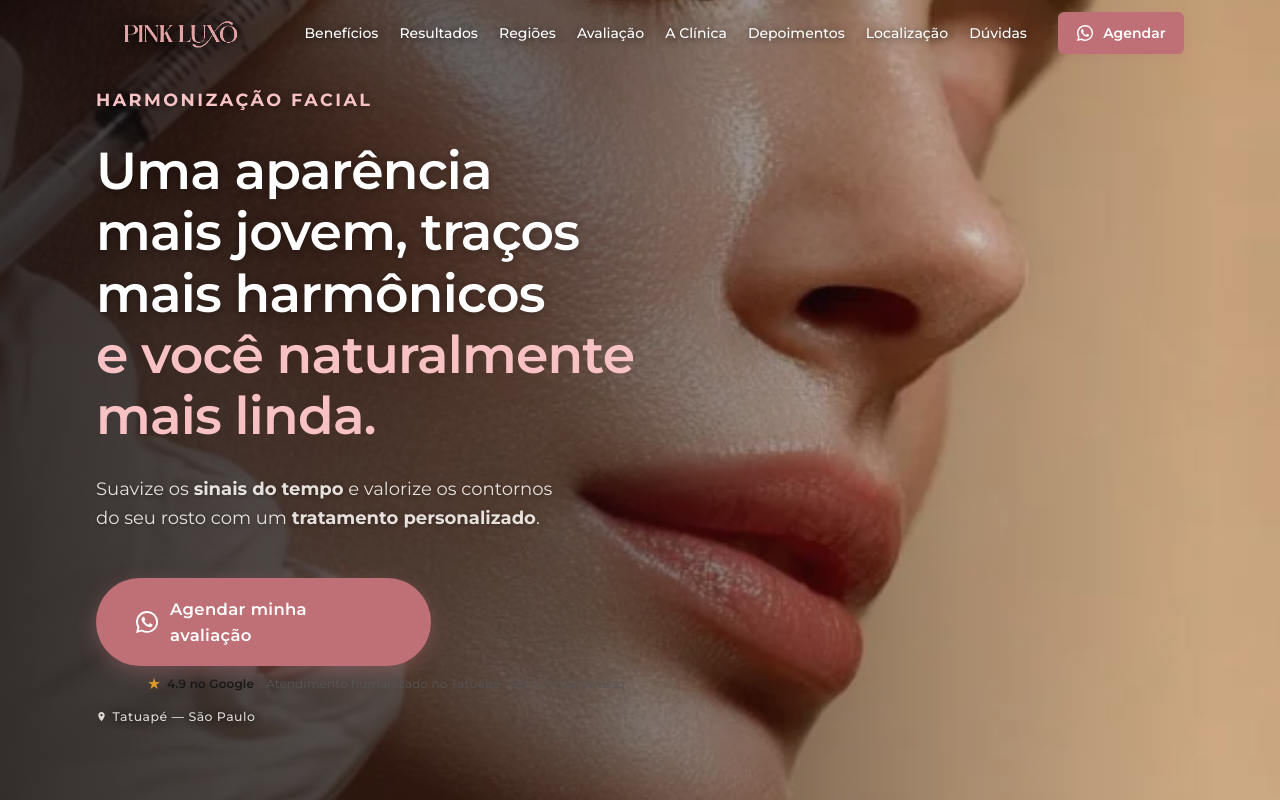
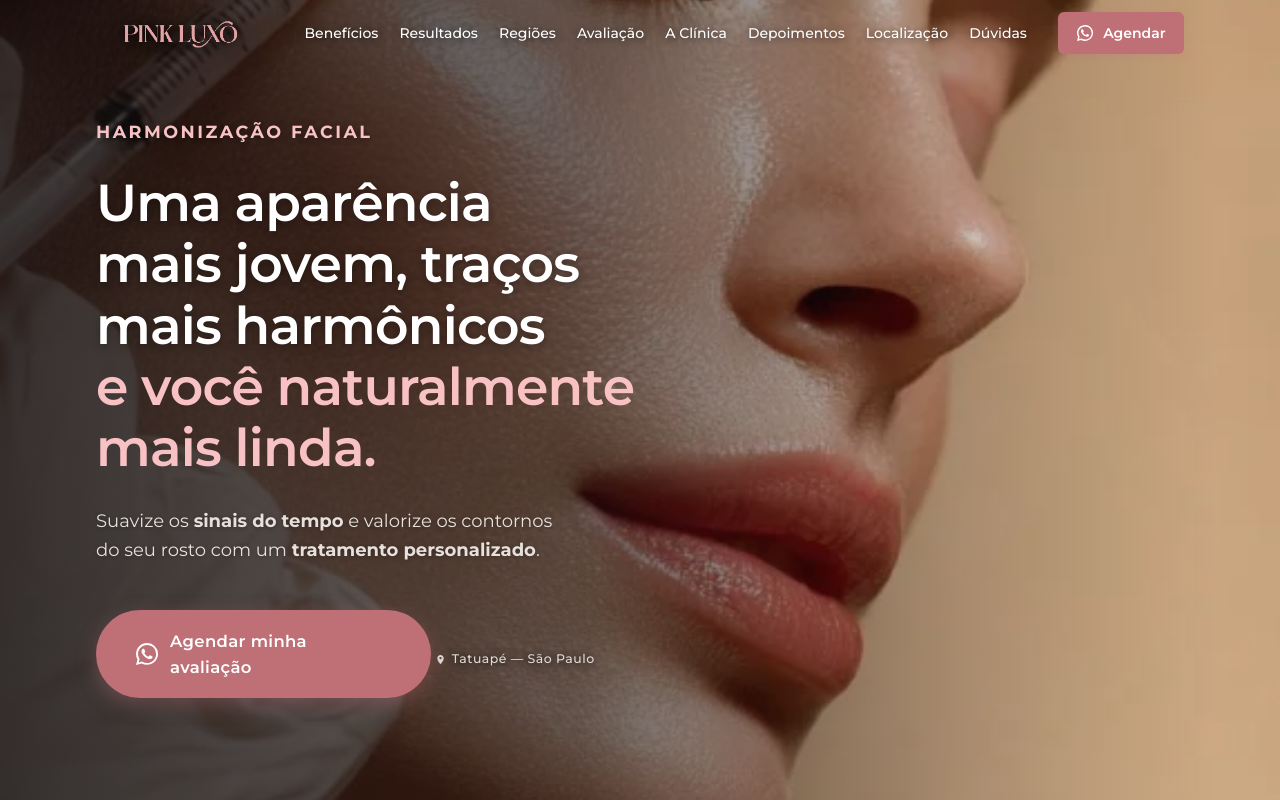
Before and after one commit to RenegedKrl/pinkluxobotox, a website built with Vite: page index.html in a window 1280 px wide. Shown: the top 800 px of the page. Built offline with nearby package versions, Linux system fonts and the light colour scheme.

Commit message:
revert: remover microlegendas de confianca dos botoes de cta

```diff
--- a/index.html
+++ b/index.html
@@ -190,9 +190,6 @@
                 </svg>
                 <span>Agendar minha avaliação</span>
               </a>
-              <p class="cta-micro-trust">
-                <span class="trust-star">★</span> <strong>4.9 no Google</strong> &middot; Atendimento humanizado no Tatuapé &middot; Sem compromisso
-              </p>
               <div class="hero-location-caption">
                 <svg class="hero-location-icon" width="11" height="11" viewBox="0 0 24 24" fill="currentColor" aria-hidden="true">
                   <path d="M12 2C8.13 2 5 5.13 5 9c0 5.25 7 13 7 13s7-7.75 7-13c0-3.87-3.13-7-7-7zm0 9.5a2.5 2.5 0 0 1 0-5 2.5 2.5 0 0 1 0 5z"/>
@@ -404,9 +401,6 @@
               </svg>
               <span>Agendar Avaliação</span>
             </a>
-            <p class="cta-micro-trust">
-              <span class="trust-star">★</span> <strong>4.9 no Google</strong> &middot; Atendimento humanizado no Tatuapé &middot; Sem compromisso
-            </p>
           </div>
         </div>
       </section>
@@ -685,9 +679,6 @@
                     </svg>
                     <span>Quero uma avaliação personalizada</span>
                   </a>
-                  <p class="cta-micro-trust">
-                    <span class="trust-star">★</span> <strong>4.9 no Google</strong> &middot; Atendimento humanizado no Tatuapé &middot; Sem compromisso
-                  </p>
                 </div>
               </div>
             </div>
@@ -783,9 +774,6 @@
                 </svg>
                 <span>Agendar Avaliação</span>
               </a>
-              <p class="cta-micro-trust">
-                <span class="trust-star">★</span> <strong>4.9 no Google</strong> &middot; Atendimento humanizado no Tatuapé &middot; Sem compromisso
-              </p>
             </div>
           </div>
         </div>
@@ -1198,10 +1186,6 @@
                   </svg>
                   <span>Agendar no WhatsApp</span>
                 </a>
-                <p class="cta-micro-trust">
-                  <span class="trust-star">★</span> <strong>4.9 no Google</strong> &middot; Atendimento humanizado no Tatuapé &middot; Sem compromisso
-                </p>
-              </div>
               </div>
             </div>
 
--- a/style.css
+++ b/style.css
@@ -230,32 +230,6 @@ button {
   width: 100%;
 }
 
-/* Micro-Provas de Confiança abaixo dos CTAs */
-.cta-micro-trust {
-  font-family: var(--font-montserrat);
-  font-size: 0.75rem;
-  color: var(--ink-muted);
-  display: flex;
-  align-items: center;
-  justify-content: center;
-  flex-wrap: wrap;
-  gap: 0.35rem;
-  margin-top: 0.65rem;
-  text-align: center;
-  letter-spacing: 0.01em;
-  line-height: 1.4;
-}
-
-.cta-micro-trust .trust-star {
-  color: #df9b2d;
-  font-size: 0.85rem;
-  line-height: 1;
-}
-
-.cta-micro-trust strong {
-  color: var(--ink-primary);
-  font-weight: 600;
-}
 
 /* ==========================================================================
    HEADER / NAVBAR (TRANSPARENTE NO TOPO & SÓLIDO AO ROLAR)
```
Also changed, not shown: images/fotos/01_rugas_expressao_1280x720.webp (added), images/fotos/02_macas_bigode_chines_1280x720.jpg (added), images/fotos/02_macas_bigode_chines_1280x720.webp (added), images/fotos/03_contorno_queixo_1280x720.webp (added), images/fotos/04_labios_1280x720.webp (added).
